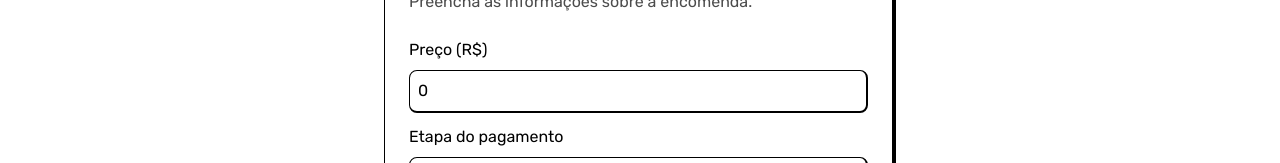
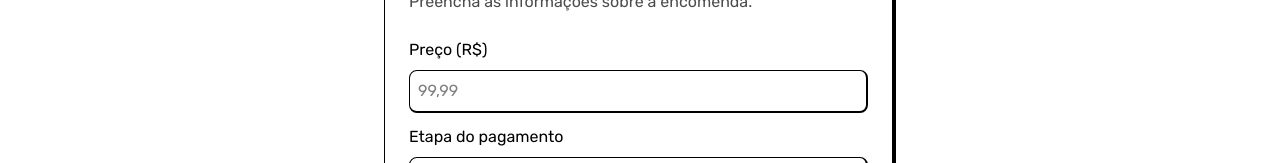
Before and after one commit to kauefraga/artqueue, a React (Vite) app: page /steps/commission in a window 1280 px wide. Shown: the part 163-326 px from the top of the page. Built offline with nearby package versions, Linux system fonts and the light colour scheme.

Commit message:
feat: improve price input

```diff
--- a/src/pages/commission-form.tsx
+++ b/src/pages/commission-form.tsx
@@ -50,11 +50,26 @@ export function CommissionFormPage() {
               <input
                 type="number"
                 name="price"
+                autoComplete="off"
+                min="0"
+                max="9999999999"
                 placeholder="99,99"
                 required
-                value={commission.price}
+                value={commission.price || ''}
                 onChange={(e) => {
-                  setCommission({ ...commission, price: Number(e.target.value) });
+                  const price = parseFloat(e.target.value.replace(',', '.'));
+                  const isNonNegativeNumber = !isNaN(price) && price >= 0;
+
+                  if (isNonNegativeNumber) {
+                    setCommission({
+                      ...commission,
+                      price,
+                    });
+                  }
+                }}
+                style={{
+                  WebkitAppearance: 'none',
+                  MozAppearance: 'textfield',
                 }}
                 className="border-1 rounded-lg p-2 border-b-2 border-e-2 transition-all hover:cursor-pointer hover:rounded-none focus:rounded-none focus:outline-none focus:border-blue-700"
               />
```
